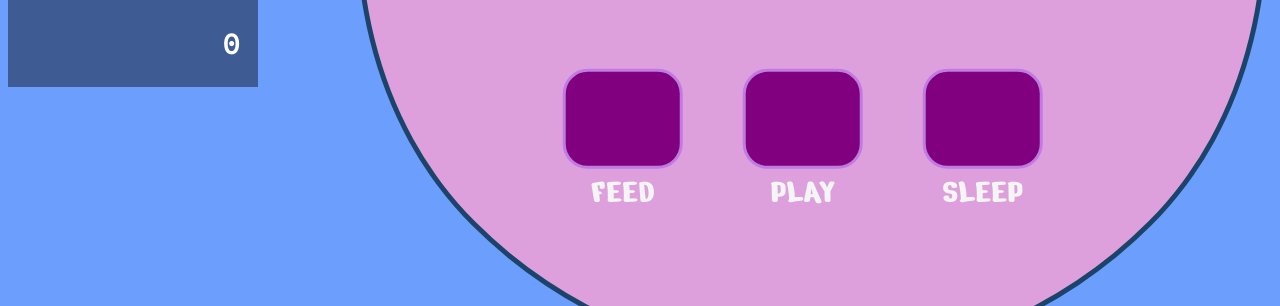
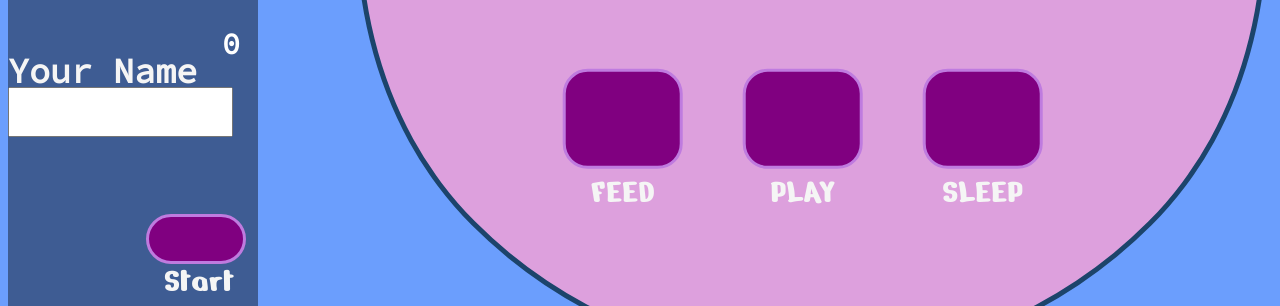
Before and after one commit to platothegeek/Project-Tamagotchi, a plain HTML site: page index.html in a window 1280 px wide. Shown: the part 589-895 px from the top of the page. Before the commit the page ends 800 px from the top, so only its background shows below. Drawn offline with nearby package versions, Linux system fonts and the light colour scheme; a web font is replaced by a local one.

Commit message:
Added Start Button

```diff
--- a/index.html
+++ b/index.html
@@ -24,6 +24,11 @@
         <h2 id="tamaSleepies">0&nbsp;</h2>
         <h1>Boredom</h1>
         <h2 id="tamaBoredom">0&nbsp;</h2>
+        <input type="text" id="tamaName" name="fName"><br>
+        <div id="nameLabel">Your Name</div>
+        <button type="button" id="startButton" style="width:20%">
+            <div id="startLabel">Start</div>
+        </button>
     </div>
 
     <div class="egg">
--- a/java/app.js
+++ b/java/app.js
@@ -16,6 +16,7 @@ let myTama = {
         myTama.noFun = setInterval(addBored, (rand + 1000));
     }
 }
+$("#startButton").click(myTama.gameBegin);
 ageUp = function ageUP() {
     $("#tamaAge").html("<h2 id='tamaAge'>" + (myTama.age+1) + "&nbsp;</h2>");
     myTama.age = myTama.age + 1;
--- a/styles/main.css
+++ b/styles/main.css
@@ -38,6 +38,7 @@ button:active {
     background-color: rgb(191, 123, 223);
     outline: none;
     border: none;
+    border: 3px solid rgb(191, 123, 223);
 }
 #buttonRow {
     transform: rotate(45deg);
@@ -62,6 +63,30 @@ button:active {
     column-width: 250px;
     column-rule: 5px solid black;
     background: rgba(0, 0, 0, 0.418)
+}
+#startButton {
+    border: 3px solid rgb(191, 123, 223);
+    transform: rotate(90deg) translate(-10%, -150%);
+}
+#startLabel {
+    transform: rotate(-90deg) translate(-50%, 100%);
+    font-size: 35px;
+    color: whitesmoke;
+    font-family: 'Nerko One', cursive;
+}
+input {
+   min-width: 225px;
+   min-height: 50px;
+   color:black;
+   font-size: 20px;
+   font-family: 'Nerko One', cursive;
+}
+#nameLabel {
+    transform: translate(0%, -200%);
+    font-size: 35px;
+    color: whitesmoke;
+    font-family: 'Source Code Pro', monospace;
+    font-weight: bold;
 }
 .vertLine {
     border-left: 5px solid rgb(0, 0, 0);
```
